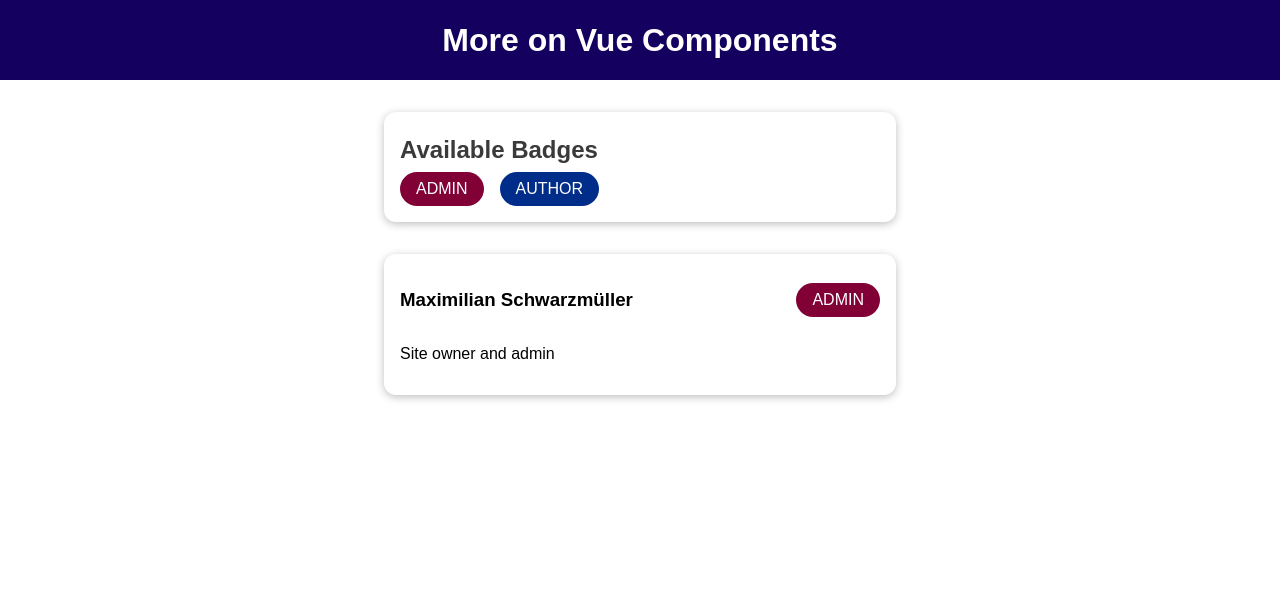
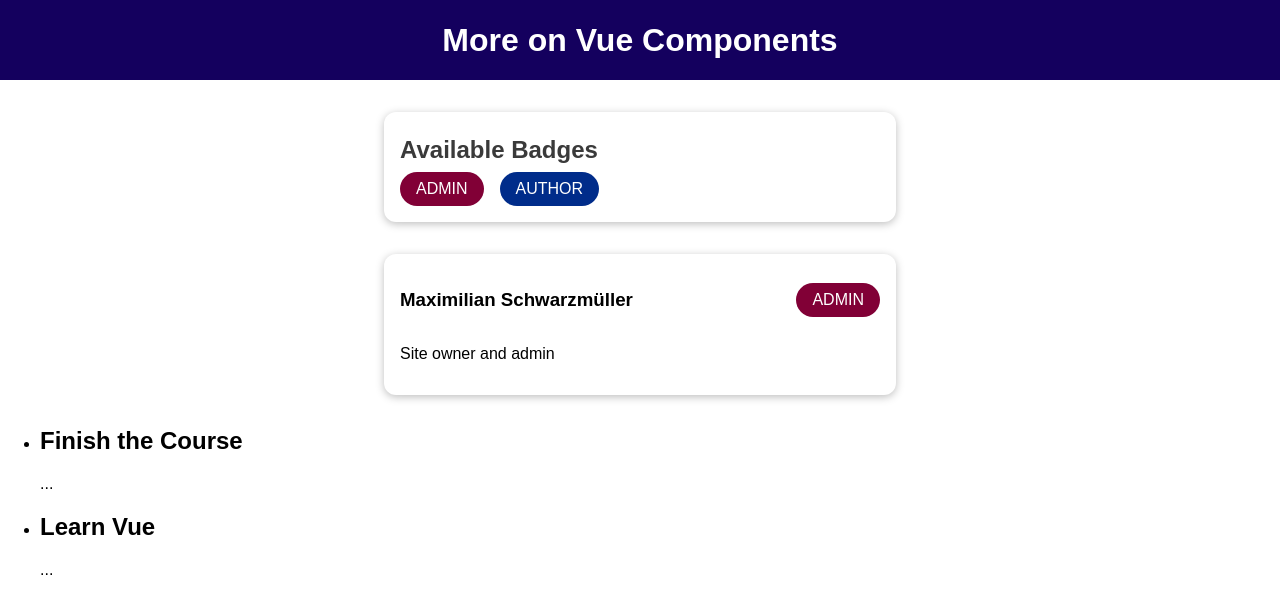
Before and after one commit to Roy543/Diving-deeper-in-to-component, a Vue app: page / in a window 1280 px wide. Shown: the top 614 px of the page. Built offline with nearby package versions, Linux system fonts and the light colour scheme.

Commit message:
Slots Advance

```diff
--- a/src/App.vue
+++ b/src/App.vue
@@ -7,6 +7,10 @@
       :info-text="activeUser.description"
       :role="activeUser.role"
     ></user-info>
+    <course-goals #default="slotProps">
+        <h2>{{ slotProps.item }}</h2>
+        <p>{{ slotProps['another'] }}</p>
+    </course-goals>
   </div>
 </template>
 
@@ -14,13 +18,14 @@
 import TheHeader from './components/TheHeader.vue';
 import BadgeList from './components/BadgeList.vue';
 import UserInfo from './components/UserInfo.vue';
-
+import CourseGoals from './components/CourseGoals.vue';
 
 export default {
   components:{
     TheHeader,
     BadgeList,
-    UserInfo
+    UserInfo,
+    CourseGoals
   },
   data() {
     return {
--- /dev/null
+++ b/src/components/CourseGoals.vue
@@ -0,0 +1,17 @@
+<template>
+    <ul>
+        <li v-for="goal in goals" :key="goal">
+            <slot :item="goal" another="..."></slot>
+        </li>
+    </ul>
+</template>
+
+<script>
+export default {
+    data() {
+        return{
+            goals: ['Finish the Course', 'Learn Vue']
+        }
+    },
+}
+</script>
```
